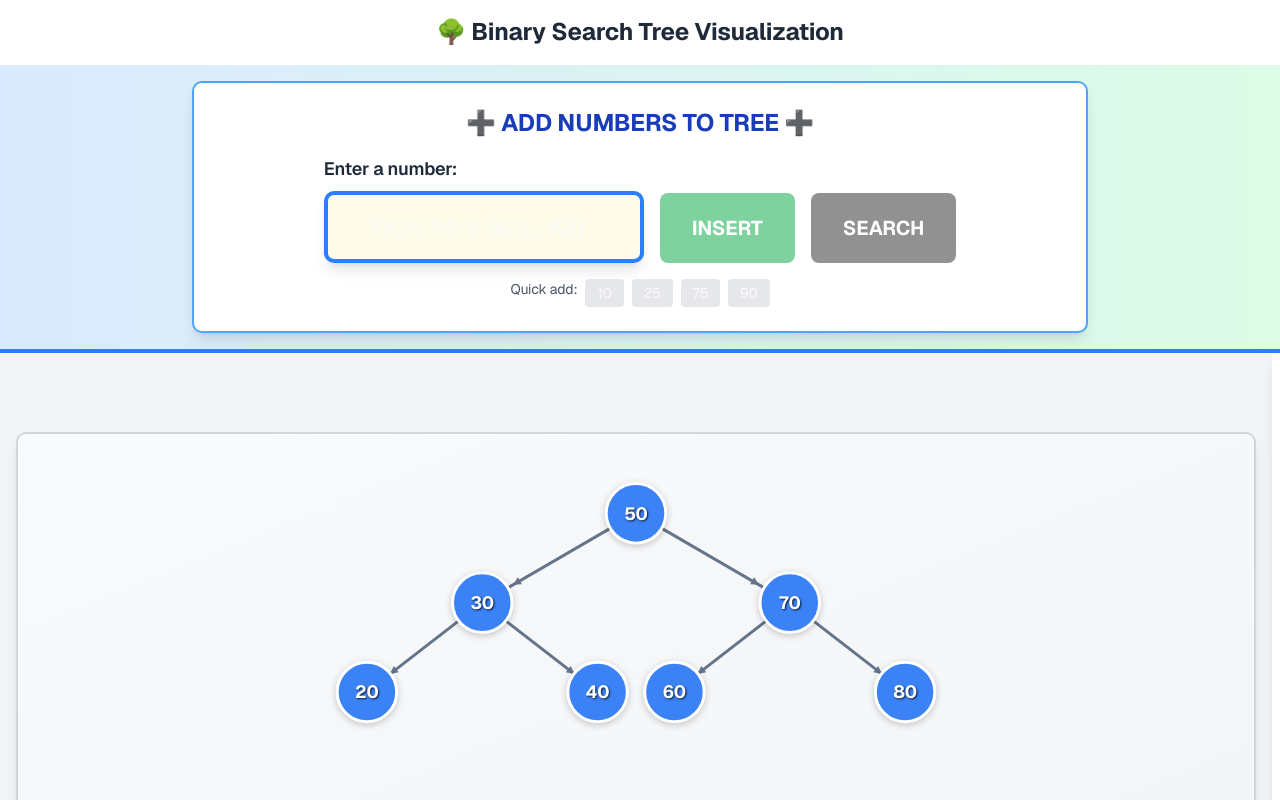
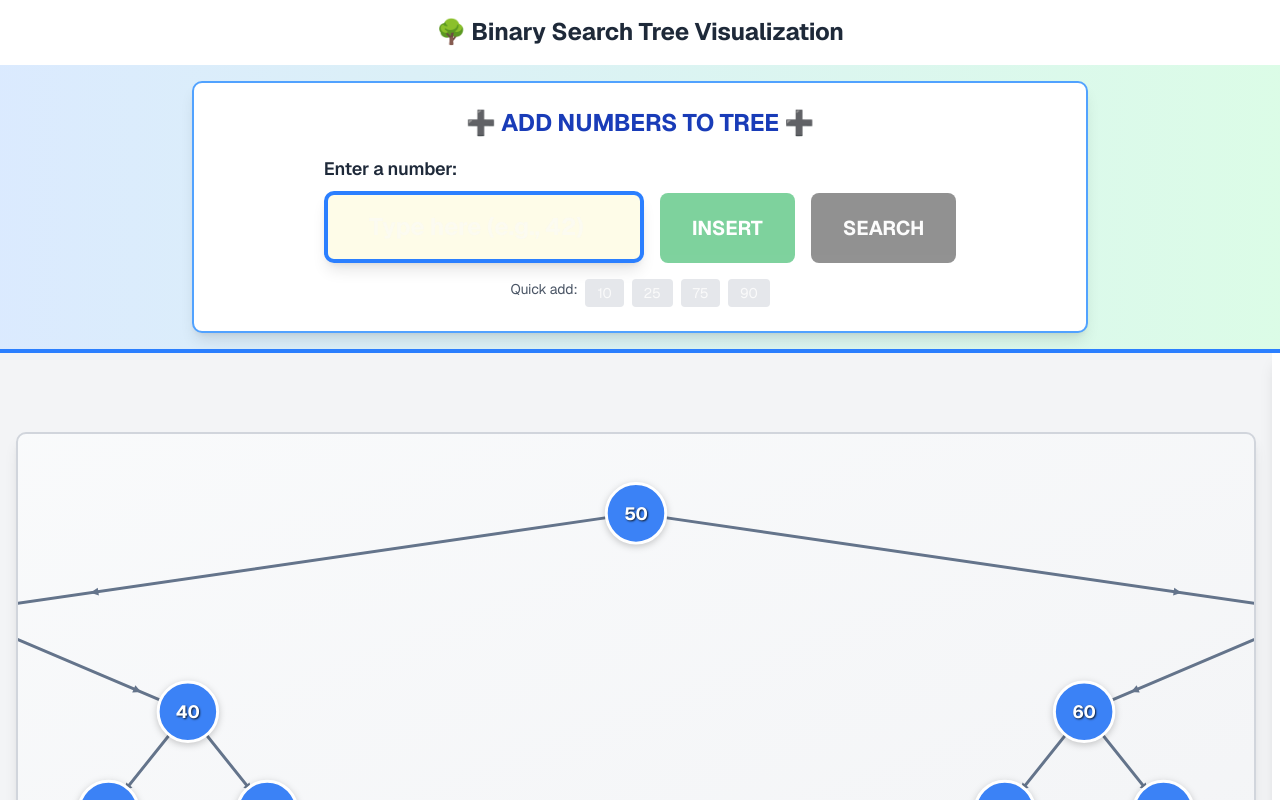
Before and after one commit to n73-projects/project-91d8090e-89c5-4ead-ad8e-0671443ef6c4, a React (Vite) app: page / in a window 1280 px wide. Built offline with nearby package versions, Linux system fonts and the light colour scheme.

Commit message:
commit from n73.ai

```diff
--- a/src/components/TreeVisualization.tsx
+++ b/src/components/TreeVisualization.tsx
@@ -17,7 +17,7 @@ export const TreeVisualization: React.FC<TreeVisualizationProps> = () => {
     const updateDimensions = () => {
       const width = window.innerWidth - 40;
       const height = window.innerHeight - 300; // Account for header and input
-      setDimensions({ width: Math.max(800, width), height: Math.max(400, height) });
+      setDimensions({ width: Math.max(1000, width), height: Math.max(500, height) });
     };
 
     updateDimensions();
@@ -34,7 +34,15 @@ export const TreeVisualization: React.FC<TreeVisualizationProps> = () => {
     root.insert(40);
     root.insert(60);
     root.insert(80);
-    root.calculatePositions(dimensions.width / 2, 80, dimensions.width / 8);
+    root.insert(15);
+    root.insert(25);
+    root.insert(35);
+    root.insert(45);
+    root.insert(55);
+    root.insert(65);
+    root.insert(75);
+    root.insert(85);
+    root.calculatePositions(dimensions.width / 2, 80, Math.max(100, dimensions.width / 10));
     setTree(root);
   }, [dimensions]);
 
@@ -48,6 +56,33 @@ export const TreeVisualization: React.FC<TreeVisualizationProps> = () => {
     setRenderTrigger(prev => prev + 1);
   };
 
+  const calculateTreeBounds = (node: TreeNode | null): { minX: number, maxX: number, minY: number, maxY: number } => {
+    if (!node) return { minX: 0, maxX: 0, minY: 0, maxY: 0 };
+
+    let minX = node.x - 50; // Account for node radius and directional indicators
+    let maxX = node.x + 50;
+    let minY = node.y - 50;
+    let maxY = node.y + 50;
+
+    if (node.left) {
+      const leftBounds = calculateTreeBounds(node.left);
+      minX = Math.min(minX, leftBounds.minX);
+      maxX = Math.max(maxX, leftBounds.maxX);
+      minY = Math.min(minY, leftBounds.minY);
+      maxY = Math.max(maxY, leftBounds.maxY);
+    }
+
+    if (node.right) {
+      const rightBounds = calculateTreeBounds(node.right);
+      minX = Math.min(minX, rightBounds.minX);
+      maxX = Math.max(maxX, rightBounds.maxX);
+      minY = Math.min(minY, rightBounds.minY);
+      maxY = Math.max(maxY, rightBounds.maxY);
+    }
+
+    return { minX, maxX, minY, maxY };
+  };
+
   const handleInsert = async () => {
     const value = parseInt(inputValue);
     if (isNaN(value) || isAnimating) return;
@@ -56,7 +91,7 @@ export const TreeVisualization: React.FC<TreeVisualizationProps> = () => {
 
     if (!tree) {
       const newTree = new TreeNode(value);
-      newTree.calculatePositions(dimensions.width / 2, 80, dimensions.width / 8);
+      newTree.calculatePositions(dimensions.width / 2, 80, Math.max(100, dimensions.width / 10));
       setTree(newTree);
       addAnimationLog(`Created root node with value: ${value}`);
     } else {
@@ -76,7 +111,7 @@ export const TreeVisualization: React.FC<TreeVisualizationProps> = () => {
       tree.insert(value);
 
       // Recalculate positions for the new tree structure
-      tree.calculatePositions(dimensions.width / 2, 80, dimensions.width / 8);
+      tree.calculatePositions(dimensions.width / 2, 80, Math.max(100, dimensions.width / 10));
 
       // Clear all highlights and update the tree
       tree.clearHighlights();
@@ -515,12 +550,21 @@ export const TreeVisualization: React.FC<TreeVisualizationProps> = () => {
       return elements;
     };
 
+    // Calculate the bounds of the tree to optimize viewBox
+    const bounds = calculateTreeBounds(tree);
+    const padding = 100;
+    const viewBoxX = Math.max(0, bounds.minX - padding);
+    const viewBoxY = Math.max(0, bounds.minY - padding);
+    const viewBoxWidth = Math.min(dimensions.width, bounds.maxX - bounds.minX + 2 * padding);
+    const viewBoxHeight = Math.min(dimensions.height, bounds.maxY - bounds.minY + 2 * padding);
+
     return (
       <svg
         width={dimensions.width}
         height={dimensions.height}
         className="border-2 border-gray-300 rounded-lg bg-gradient-to-br from-gray-50 to-gray-100 shadow-lg"
-        viewBox={`0 0 ${dimensions.width} ${dimensions.height}`}
+        viewBox={`${viewBoxX} ${viewBoxY} ${viewBoxWidth} ${viewBoxHeight}`}
+        preserveAspectRatio="xMidYMid meet"
       >
         {renderNode(tree)}
       </svg>
--- a/src/types/TreeNode.ts
+++ b/src/types/TreeNode.ts
@@ -82,33 +82,62 @@ export class TreeNode {
   }
 
   calculatePositions(x: number = 400, y: number = 50, horizontalSpacing: number = 100): void {
+    // First pass: calculate the minimum width needed for each subtree
+    this.calculateSubtreeWidths();
+
+    // Second pass: position nodes with proper spacing to avoid overlaps
+    this.positionNodes(x, y, horizontalSpacing);
+  }
+
+  private calculateSubtreeWidths(): number {
+    let leftWidth = 0;
+    let rightWidth = 0;
+
+    if (this.left) {
+      leftWidth = this.left.calculateSubtreeWidths();
+    }
+    if (this.right) {
+      rightWidth = this.right.calculateSubtreeWidths();
+    }
+
+    // Store the width needed for this subtree
+    return Math.max(1, leftWidth + rightWidth);
+  }
+
+  private positionNodes(x: number, y: number, baseSpacing: number): void {
     this.x = x;
     this.y = y;
 
-    // Calculate the width needed for each subtree
-    const leftWidth = this.left ? this.getSubtreeWidth(this.left) : 0;
-    const rightWidth = this.right ? this.getSubtreeWidth(this.right) : 0;
+    // Calculate space needed for each subtree based on their complexity
+    const leftSize = this.left ? this.getSubtreeSize(this.left) : 0;
+    const rightSize = this.right ? this.getSubtreeSize(this.right) : 0;
 
-    // Improved spacing calculation
-    const baseSpacing = Math.max(60, horizontalSpacing);
-    const verticalSpacing = 90;
+    // Dynamic spacing that increases with tree density
+    const minSpacing = 80;  // Minimum distance between nodes
+    const spacingMultiplier = Math.max(1, Math.sqrt(leftSize + rightSize) * 0.7);
+    const effectiveSpacing = Math.max(minSpacing, baseSpacing * spacingMultiplier);
+    const verticalSpacing = 100; // Increased for better readability
 
     if (this.left) {
-      const leftX = x - Math.max(baseSpacing, leftWidth * 40);
-      this.left.calculatePositions(leftX, y + verticalSpacing, baseSpacing * 0.75);
+      // Calculate left position with enough space for the entire left subtree
+      const leftSpacing = effectiveSpacing * Math.max(1, Math.sqrt(leftSize) * 0.8);
+      const leftX = x - leftSpacing;
+      this.left.positionNodes(leftX, y + verticalSpacing, baseSpacing * 0.8);
     }
 
     if (this.right) {
-      const rightX = x + Math.max(baseSpacing, rightWidth * 40);
-      this.right.calculatePositions(rightX, y + verticalSpacing, baseSpacing * 0.75);
+      // Calculate right position with enough space for the entire right subtree
+      const rightSpacing = effectiveSpacing * Math.max(1, Math.sqrt(rightSize) * 0.8);
+      const rightX = x + rightSpacing;
+      this.right.positionNodes(rightX, y + verticalSpacing, baseSpacing * 0.8);
     }
   }
 
+  private getSubtreeSize(node: TreeNode | null): number {
+    if (!node) return 0;
+    return 1 + this.getSubtreeSize(node.left) + this.getSubtreeSize(node.right);
+  }
 
-  private getSubtreeWidth(node: TreeNode | null): number {
-    if (!node) return 0;
-    return 1 + Math.max(this.getSubtreeWidth(node.left), this.getSubtreeWidth(node.right));
-  }
 
   clearHighlights(): void {
     this.isHighlighted = false;
```
